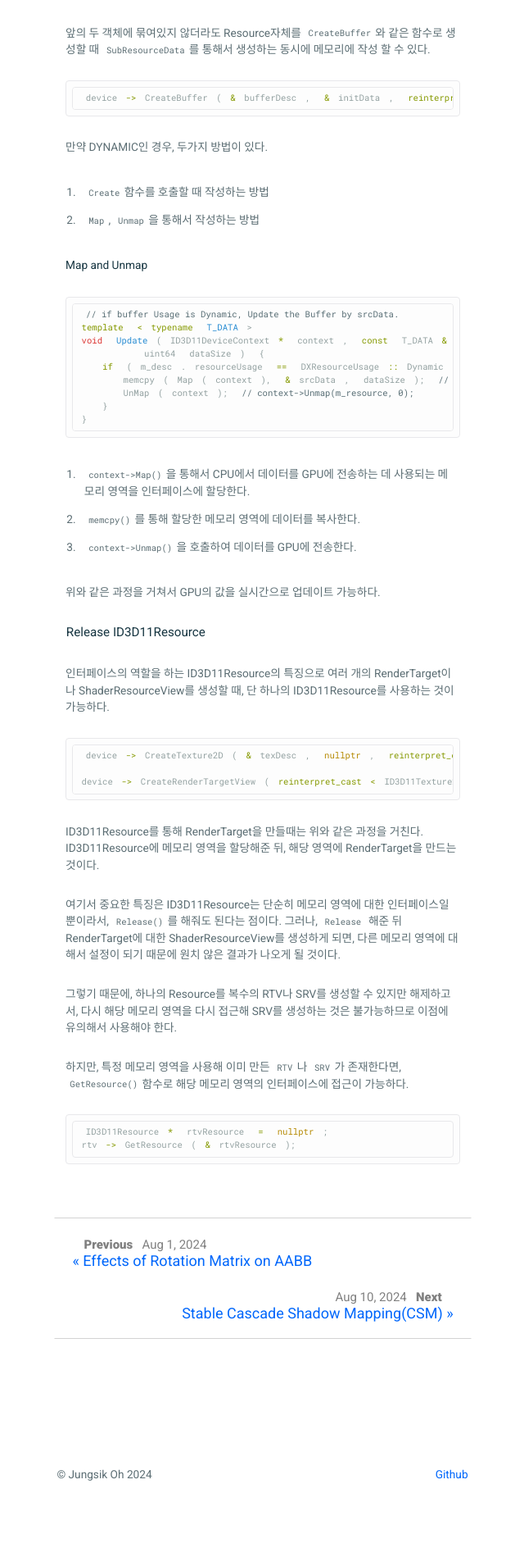
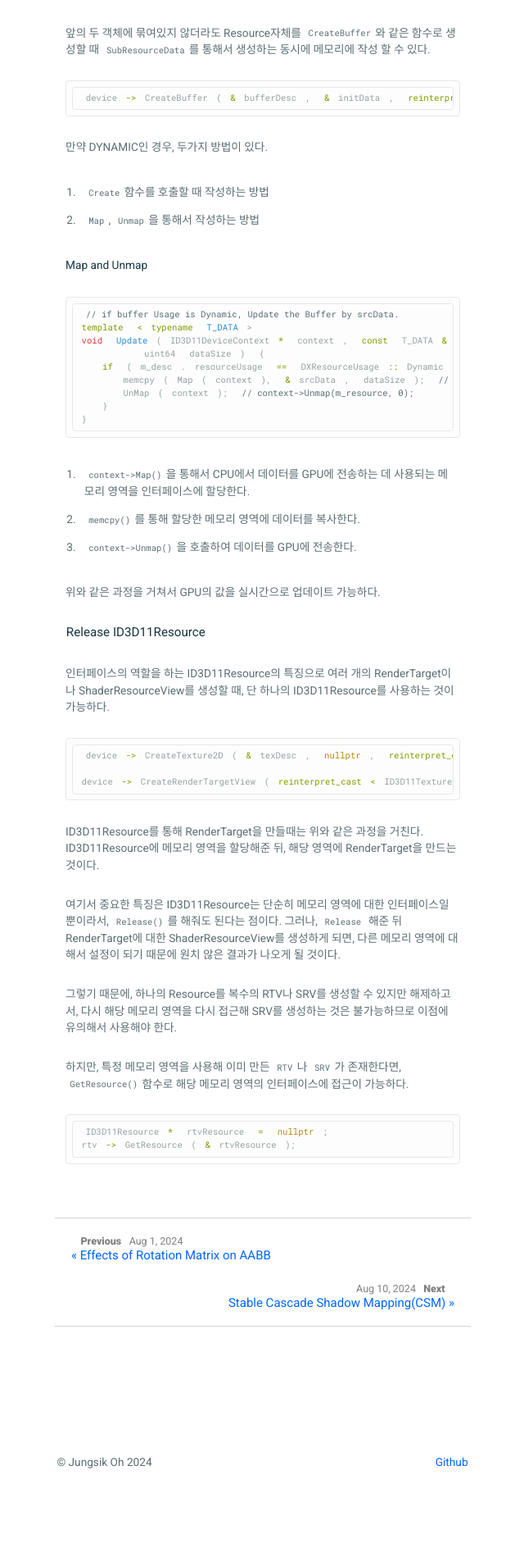
Before and after one commit to JungsikOh/jungsikoh.github.io, a Jekyll site: the page built from _posts/2024-08-05-ID3D11Resource.md, in a window 1280 px wide. Shown: the part 950-2860 px from the top of the page at 82% size, without its empty margins (319-959 px from the left). Built offline with Jekyll 4.4.1, drawn with Linux system fonts in a browser that asks for light colours.

Commit message:
Set font size

```diff
--- a/_sass/components/_article.scss
+++ b/_sass/components/_article.scss
@@ -108,7 +108,7 @@
   border: 1px solid LightGrey;
   border-left-color: transparent;
   border-right-color: transparent;
-  font-size: 18px;
+  font-size: 15px;
   overflow: hidden;
   margin-bottom: 8rem;
 }
```
